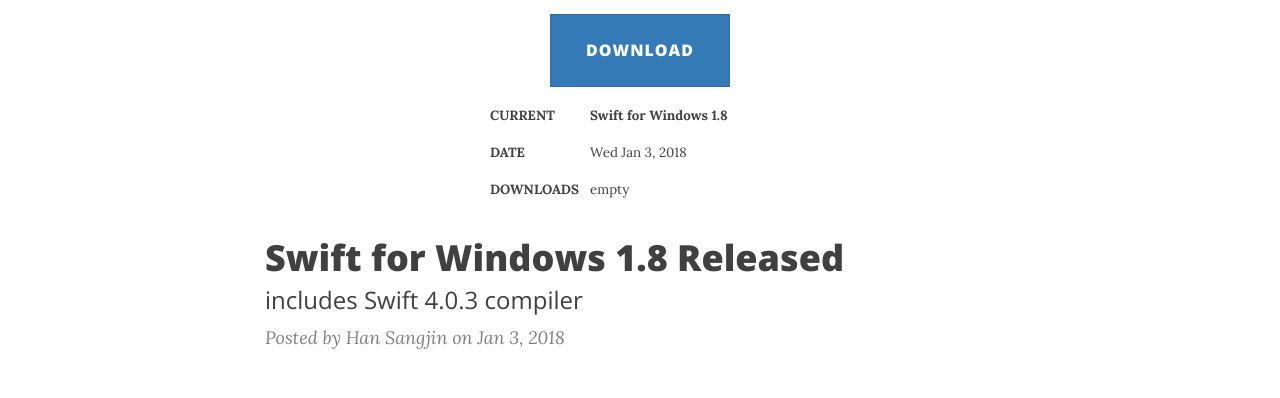
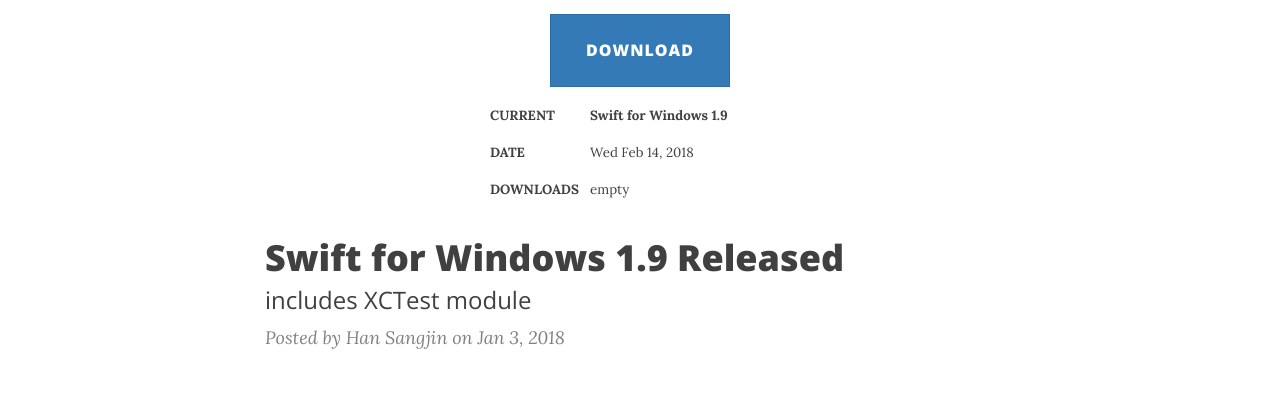
Before and after one commit to SwiftForWindows/SwiftForWindows.github.io, a Jekyll site: the page built from index.html, in a window 1280 px wide and 900 px high, scrolled down 497 px. Shown: the part 153-551 px from the top of the window. Built offline with Jekyll 4.4.1, drawn with Linux system fonts in a browser that asks for light colours; nearby versions of some CDN libraries.

Commit message:
Update index.html

```diff
--- a/index.html
+++ b/index.html
@@ -22,14 +22,14 @@
 <td align="left" width="100" style="font-weight:bold">
 <div id="downinfo" width="100">CURRENT</div></td>
 <td width="200" style="font-weight:bold">
-Swift for Windows 1.8
+Swift for Windows 1.9
 </td>
 <td/></tr>
 <tr height="37" ><td/>
 <td align="left" style="font-weight:bold">
 <div id="downinfo">DATE</div></td>
 <td>
-Wed Jan 3, 2018
+Wed Feb 14, 2018
 </td>
 <td/></tr>
 <tr height="37" ><td/>
@@ -42,12 +42,12 @@
 </table>
 
 <div class="post-preview">
-    <a href="/news/2018/01/03/Swift-for-Windows-1.8-Released/">
-        <h2 class="post-title">            Swift for Windows 1.8 Released
+    <a href="/news/2018/02/14/Swift-for-Windows-1.9-Released/">
+        <h2 class="post-title">            Swift for Windows 1.9 Released
         </h2>
 
         <h3 class="post-subtitle">
-            includes Swift 4.0.3 compiler
+            includes XCTest module
         </h3>
 
     </a>
```
